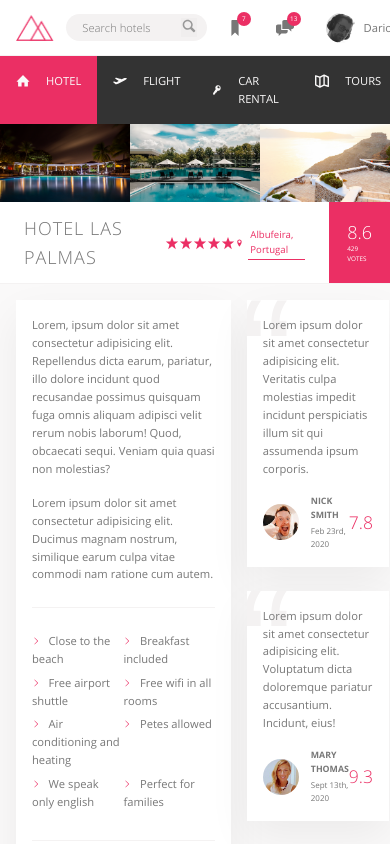
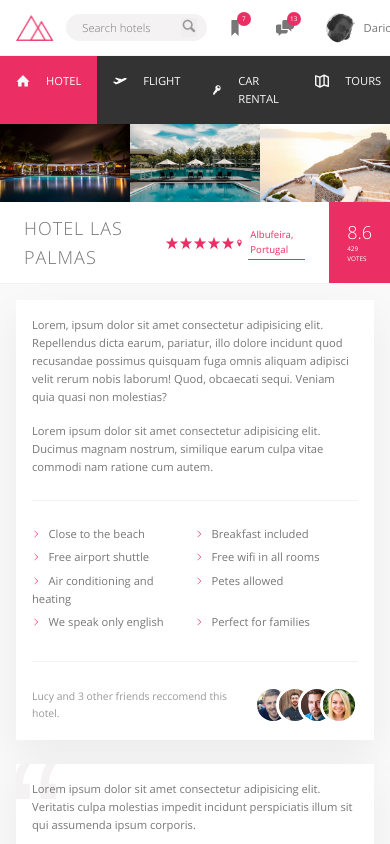
Before and after one commit to dario-piotrowicz/VueJS3-CSS_demo_Trillo_website_miniproject, a Vue app: page / in a window 390 px wide. Shown: the top 844 px of the page. Built offline with nearby package versions, Linux system fonts and the light colour scheme.

Commit message:
stacking up hotel description and reviews on smaller screens

```diff
--- a/src/components/HotelView/HotelView.vue
+++ b/src/components/HotelView/HotelView.vue
@@ -46,6 +46,9 @@ export default {
     @media only screen and (max-width: 930px) {
       padding: 2rem;
     }
+    @media only screen and (max-width: 600px) {
+      flex-direction: column;
+    }
   }
 
   .hotel-description-wrapper {
@@ -55,10 +58,18 @@ export default {
     @media only screen and (max-width: 930px) {
       margin-right: 2rem;
     }
+    @media only screen and (max-width: 600px) {
+      margin-right: 0;
+      margin-bottom: 3rem;
+    }
   }
 
   .hotel-reviews-wrapper {
     flex: 1;
+
+    @media only screen and (max-width: 600px) {
+      margin-bottom: 3rem;
+    }
   }
 }
 </style>
```
